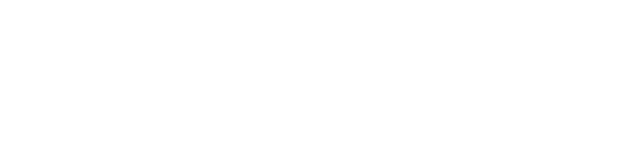
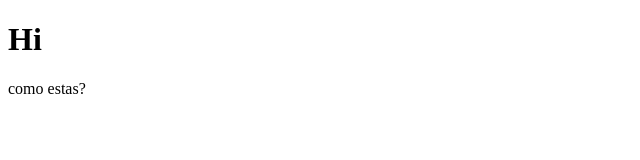
Before and after one commit to estebanp9408/new-repo, a plain HTML site: page index.html in a window 1280 px wide. Shown: the whole page, without its empty margins (0-640 px from the left). Drawn offline with Linux system fonts and the light colour scheme.

Commit message:
add p,h1 tag

```diff
--- a/index.html
+++ b/index.html
@@ -5,5 +5,8 @@
     <meta name="viewport" content="width=device-width, initial-scale=1.0" />
     <title>Document</title>
   </head>
-  <body></body>
+  <body>
+    <h1>Hi</h1>
+    <p>como estas?</p>
+  </body>
 </html>
```
